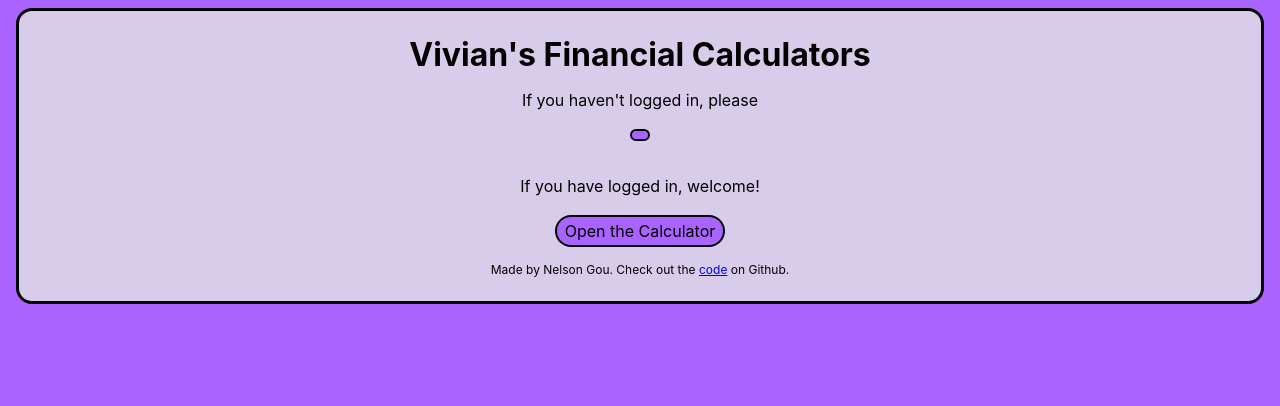
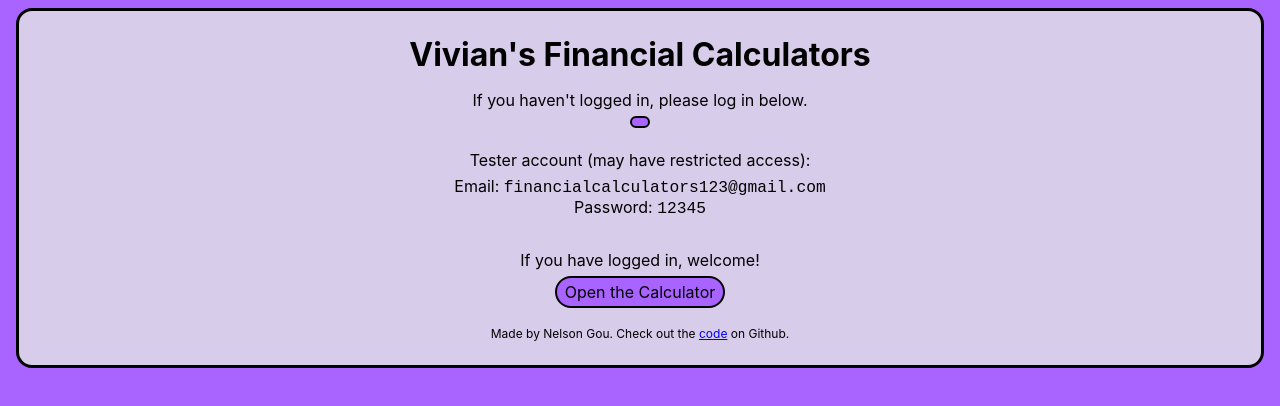
Before and after one commit to ng8165/FinancialCalculators, a plain HTML site: page index.html in a window 1280 px wide. Drawn offline with Linux system fonts and the light colour scheme.

Commit message:
Add tester email to index.html

```diff
--- a/css/style.css
+++ b/css/style.css
@@ -164,6 +164,12 @@ nav .main-nav a.currentpageshort {
     align-items: center;
 }
 
+.mono {
+    font-family: monospace;
+    display: inline-block;
+    font-size: 1.25em;
+}
+
 /* input and button styling */
 
 input, button {
@@ -181,7 +187,7 @@ input:hover, button:hover {
     border-radius: 20px;
     background-color: var(--dark-purple);
     padding: 4px 8px;
-    margin: 3px 0;
+    margin: 6px 0;
     font-size: 1em;
 }
 
--- a/index.html
+++ b/index.html
@@ -17,13 +17,19 @@
     <body>
         <header class="site-title">Vivian's Financial Calculators</header>
 
-        <section class="flexcol">
-            <p>If you haven't logged in, please</p>
+        <section class="flexcol" style="margin-top: 16px;">
+            If you haven't logged in, please log in below.
             <button class="button" data-netlify-identity-button></button>
         </section>
 
-        <section class="flexcol">
-            <p style="margin-top: 32px;">If you have logged in, welcome!</p>
+        <section class="flexcol" style="margin-top: 16px;">
+            Tester account (may have restricted access):
+            <div>Email: <span class="mono" style="margin-top: 8px;">financialcalculators123@gmail.com</span></div>
+            <div>Password: <span class="mono">12345</span></div>
+        </section>
+
+        <section style="margin-top: 32px;" class="flexcol">
+            If you have logged in, welcome!
             <button class="button" onclick="openDefaultPage()">Open the Calculator</button>
         </section>
 
--- a/js/app.js
+++ b/js/app.js
@@ -29,5 +29,7 @@ function addPanda() {
 netlifyIdentity.on("init", user => {
     if (!user) {
         window.location = "index.html";
+    } else {
+        console.log(netlifyIdentity.currentUser().email);
     }
 });
```
